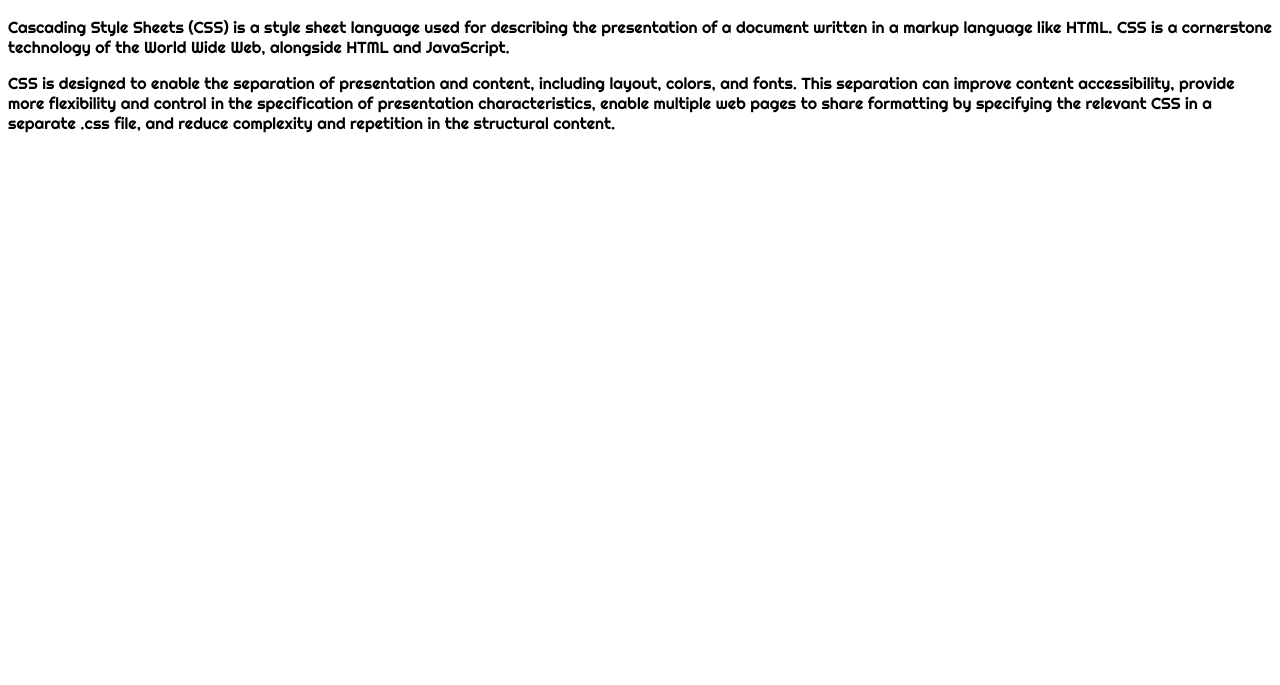
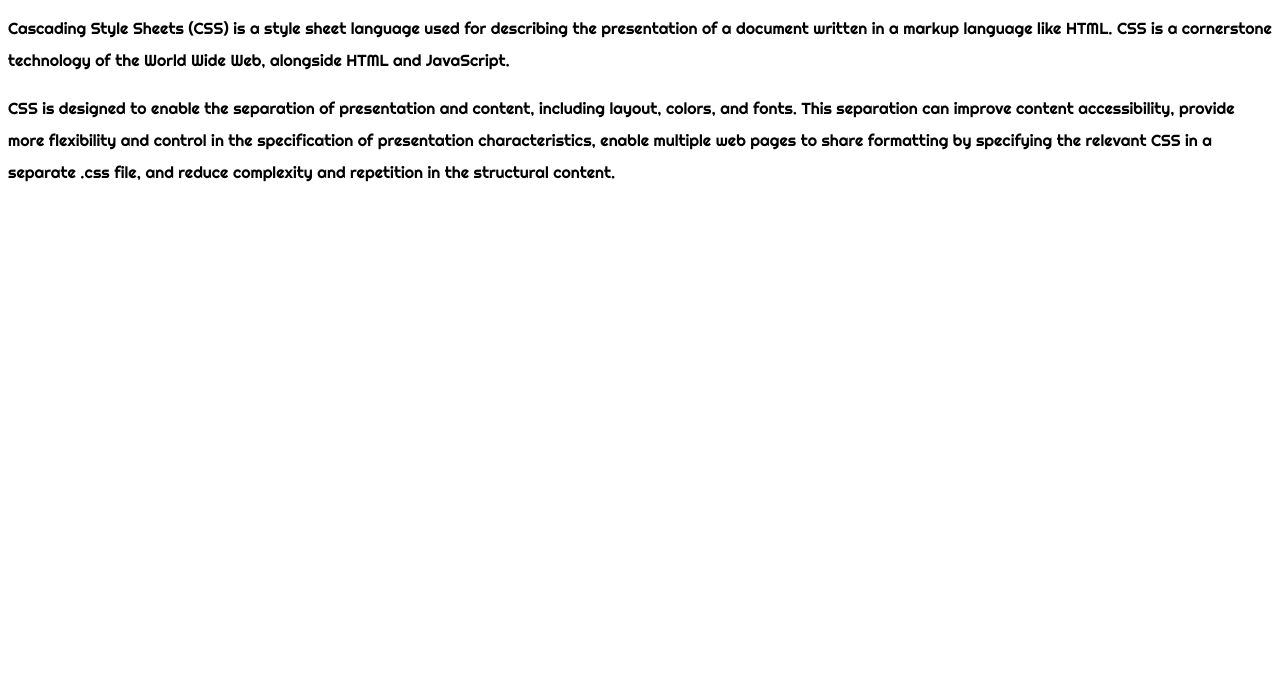
Before and after one commit to Kasiett/c0323-code-solutions, a plain HTML site: page css-fonts/index.html in a window 1280 px wide. Shown: the part 115-800 px from the top of the page. Drawn offline with Linux system fonts and the light colour scheme.

Commit message:
Added line-height property

```diff
--- a/css-fonts/styles.css
+++ b/css-fonts/styles.css
@@ -1,5 +1,5 @@
 body{
-
+  line-height: 2em;
   font-family: 'Righteous', cursive;
 }
 
```
